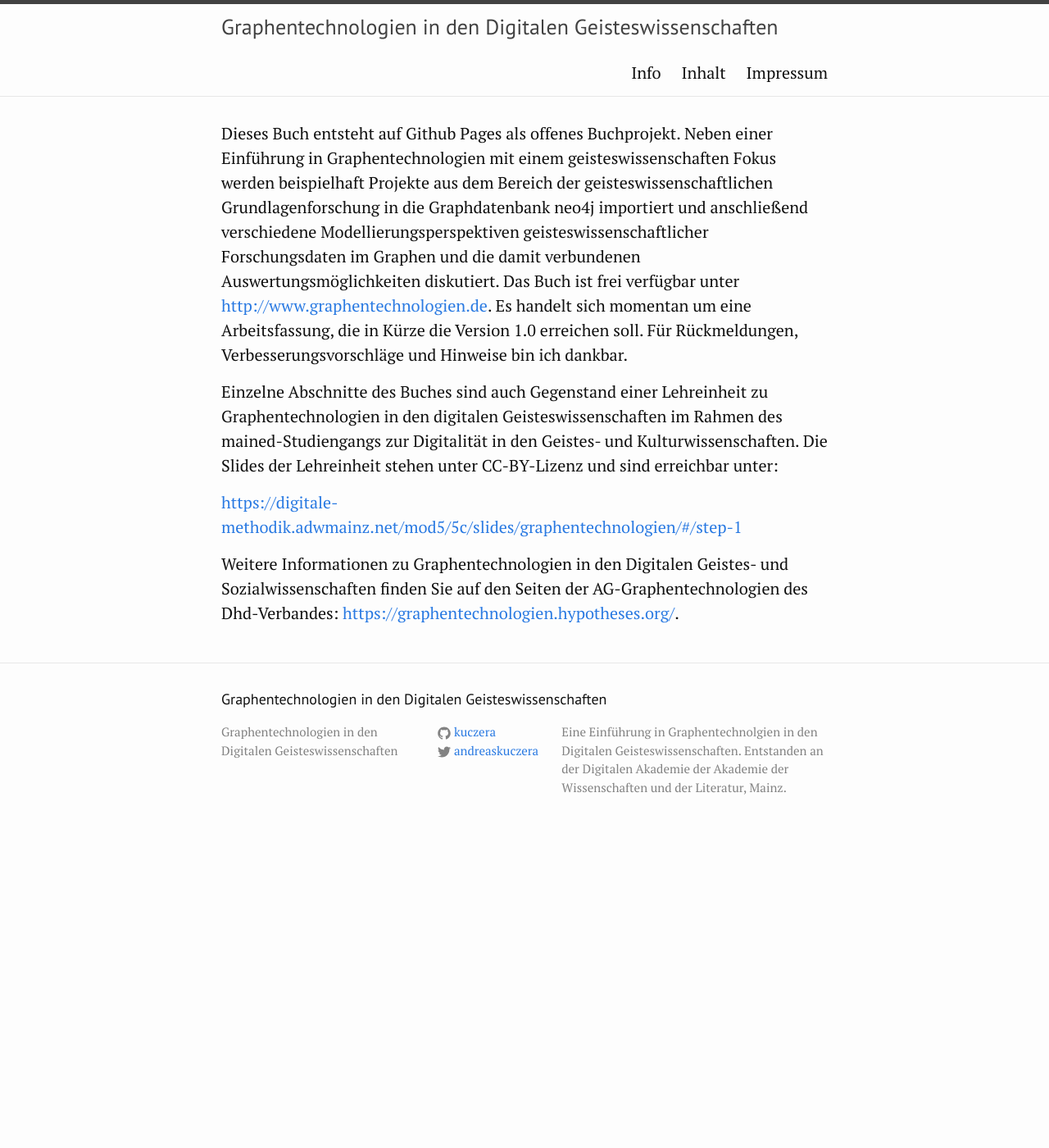
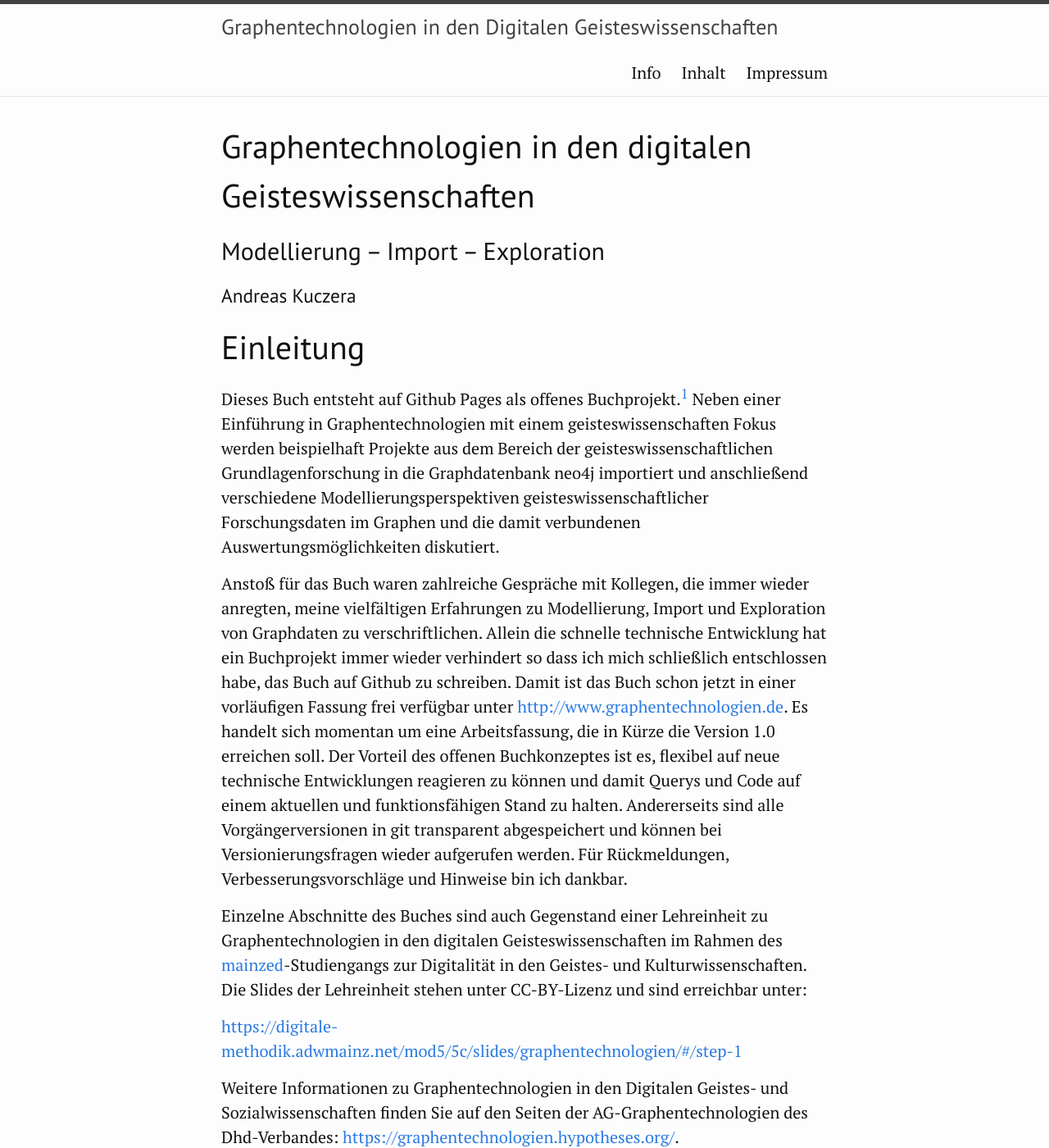
Before and after one commit to kuczera/Graphentechnologien, a Jekyll site: the page built from docs/index.md, in a window 1280 px wide and 1400 px high. Shown: the whole window at 82% size. Built offline with Jekyll 4.4.1, drawn with Linux system fonts in a browser that asks for light colours; some of the changed text lies outside the part shown.

Commit message:
Einleitung erneuert

```diff
--- a/docs/index.md
+++ b/docs/index.md
@@ -5,11 +5,23 @@
 order: 1
 ---
 
-Dieses Buch entsteht auf Github Pages als offenes Buchprojekt. Neben einer Einführung in Graphentechnologien mit einem geisteswissenschaften Fokus werden beispielhaft Projekte aus dem Bereich der geisteswissenschaftlichen Grundlagenforschung in die Graphdatenbank neo4j importiert und anschließend verschiedene Modellierungsperspektiven geisteswissenschaftlicher Forschungsdaten im Graphen und die damit verbundenen Auswertungsmöglichkeiten diskutiert. Das Buch ist frei verfügbar unter  [http://www.graphentechnologien.de](http://www.graphentechnologien.de). Es handelt sich momentan um eine Arbeitsfassung, die in Kürze die Version 1.0 erreichen soll. Für Rückmeldungen, Verbesserungsvorschläge und Hinweise bin ich dankbar.
+# Graphentechnologien in den digitalen Geisteswissenschaften
+## Modellierung – Import – Exploration
 
-Einzelne Abschnitte des Buches sind auch Gegenstand einer Lehreinheit zu Graphentechnologien in den digitalen Geisteswissenschaften im Rahmen des mained-Studiengangs zur Digitalität in den Geistes- und Kulturwissenschaften.
+### Andreas Kuczera
+
+# Einleitung
+
+Dieses Buch entsteht auf Github Pages als offenes Buchprojekt.[^2753] Neben einer Einführung in Graphentechnologien mit einem geisteswissenschaften Fokus werden beispielhaft Projekte aus dem Bereich der geisteswissenschaftlichen Grundlagenforschung in die Graphdatenbank neo4j importiert und anschließend verschiedene Modellierungsperspektiven geisteswissenschaftlicher Forschungsdaten im Graphen und die damit verbundenen Auswertungsmöglichkeiten diskutiert.
+
+Anstoß für das Buch waren zahlreiche Gespräche mit Kollegen, die immer wieder anregten, meine vielfältigen Erfahrungen zu Modellierung, Import und Exploration von Graphdaten zu verschriftlichen. Allein die schnelle technische Entwicklung hat ein Buchprojekt immer wieder verhindert so dass ich mich schließlich entschlossen habe, das Buch auf Github zu schreiben. Damit ist das  Buch schon jetzt in einer vorläufigen Fassung frei verfügbar unter  [http://www.graphentechnologien.de](http://www.graphentechnologien.de). Es handelt sich momentan um eine Arbeitsfassung, die in Kürze die Version 1.0 erreichen soll. Der Vorteil des offenen Buchkonzeptes ist es, flexibel auf neue technische Entwicklungen reagieren zu können und damit Querys und Code auf einem aktuellen und funktionsfähigen Stand zu halten. Andererseits sind alle Vorgängerversionen in git transparent abgespeichert und können bei Versionierungsfragen wieder aufgerufen werden.
+Für Rückmeldungen, Verbesserungsvorschläge und Hinweise bin ich dankbar.
+
+Einzelne Abschnitte des Buches sind auch Gegenstand einer Lehreinheit zu Graphentechnologien in den digitalen Geisteswissenschaften im Rahmen des [mainzed](https://www.mainzed.org)-Studiengangs zur Digitalität in den Geistes- und Kulturwissenschaften.
 Die Slides der Lehreinheit stehen unter CC-BY-Lizenz und sind erreichbar unter:
 
 [https://digitale-methodik.adwmainz.net/mod5/5c/slides/graphentechnologien/#/step-1](https://digitale-methodik.adwmainz.net/mod5/5c/slides/graphentechnologien/#/step-1)
 
 Weitere Informationen zu Graphentechnologien in den Digitalen Geistes- und Sozialwissenschaften finden Sie auf den Seiten der AG-Graphentechnologien des Dhd-Verbandes: [https://graphentechnologien.hypotheses.org/](https://graphentechnologien.hypotheses.org/).
+
+[^2753]: Mit offenem Buchprojekt ist gemeint, dass auf Github der Arbeitsprozess mit allen Änderungen für alle transparent nachvollziehbar ist.
```
